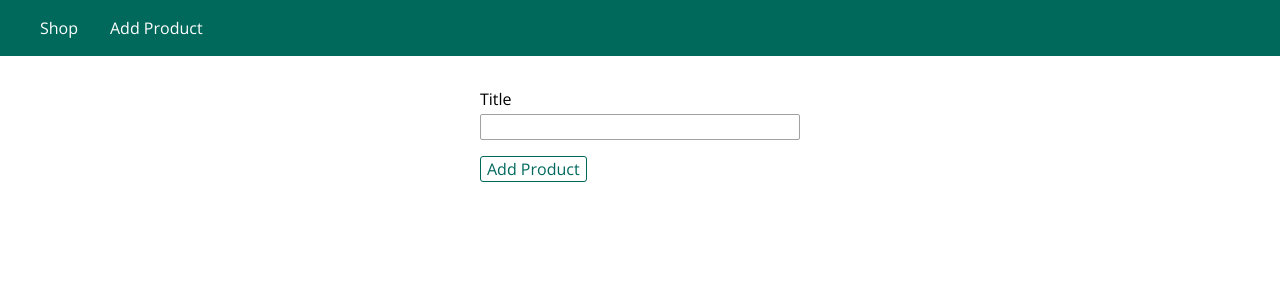
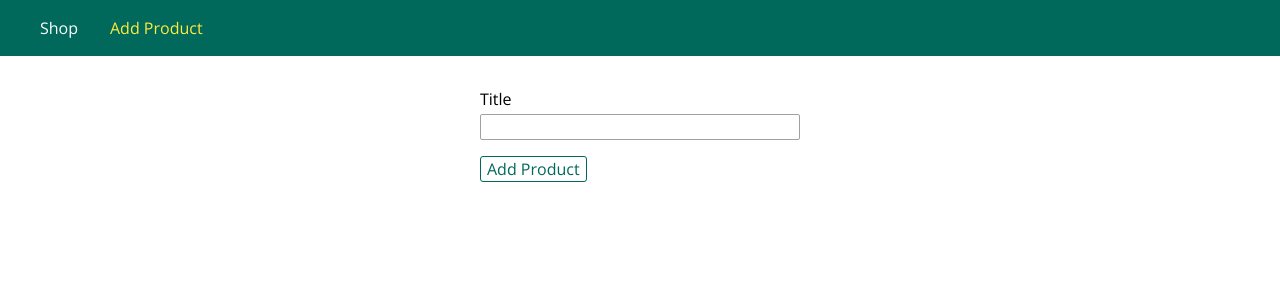
Before and after one commit to DCCA/nodejs-course, a Node server app: page /admin/add-product in a window 1280 px wide. Shown: the top 300 px of the page. Run offline with Node 20, Linux system fonts and the light colour scheme; some libraries are stand-ins or nearby versions.

Commit message:
add logic for the active link with ejs

```diff
--- a/module4/views/includes/navigation.ejs
+++ b/module4/views/includes/navigation.ejs
@@ -1,9 +1,9 @@
 <header class="main-header">
 	<nav class="main-header__nav">
 		<ul class="main-header__item-list">
-			<li class="main-header__item"><a href="/">Shop</a></li>
+			<li class="main-header__item"><a class="<%= path==='/' ? 'active' : '' ;%>" href="/">Shop</a></li>
 			<li class="main-header__item">
-				<a href="/admin/add-product">Add Product</a>
+				<a class="<%= path==='/admin/add-product' ? 'active' : '' ;%>" href="/admin/add-product">Add Product</a>
 			</li>
 		</ul>
 	</nav>
```
